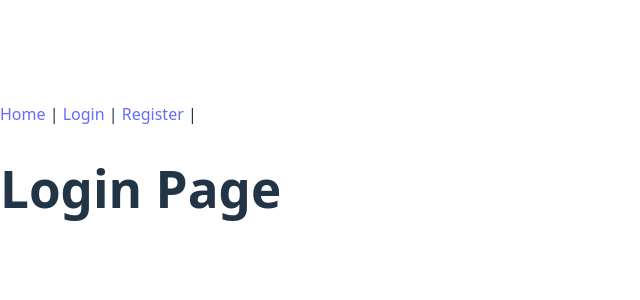
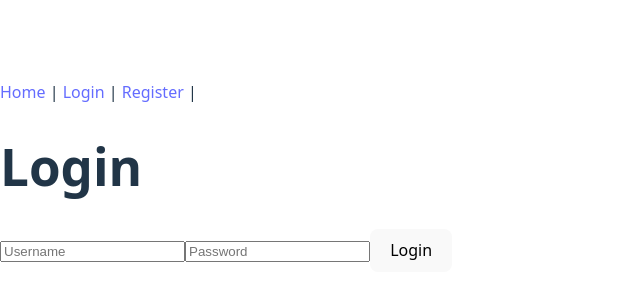
Before and after one commit to petericranston/Creative-Web, a React (Vite) app in the folder Creative Web Project/frontend/: page /login in a window 1280 px wide. Shown: the part 224-524 px from the top of the page, without its empty margins (0-640 px from the left). Built offline with nearby package versions, Linux system fonts and the light colour scheme.

Commit message:
Login and Register pages both working

```diff
--- a/Creative Web Project/frontend/src/pages/home.jsx
+++ b/Creative Web Project/frontend/src/pages/home.jsx
@@ -16,7 +16,7 @@ export default function Home() {
   return (
     <div>
       <h1>Home Page</h1>
-      <p>Welcome, {user}</p>
+      {user ? <p>Welcome, {user}</p> : <p>Your not logged in</p>}
     </div>
   );
 }
--- a/Creative Web Project/frontend/src/pages/login.jsx
+++ b/Creative Web Project/frontend/src/pages/login.jsx
@@ -1,7 +1,59 @@
+import { useState } from "react";
+import { useNavigate } from "react-router-dom";
+
 export default function Login() {
+  const navigate = useNavigate();
+  const [formData, setFormData] = useState({ username: "", password: "" });
+
+  function handleUsername(e) {
+    setFormData((prev) => ({ ...prev, username: e.target.value }));
+  }
+  function handlePassword(e) {
+    setFormData((prev) => ({ ...prev, password: e.target.value }));
+  }
+
+  async function submit(e) {
+    e.preventDefault();
+
+    try {
+      const response = await fetch("/api/login", {
+        method: "POST",
+        headers: { "Content-Type": "application/json" },
+        body: JSON.stringify(formData),
+      });
+      if (!response.ok) {
+        console.log("Login Failed");
+        return;
+      }
+
+      const data = await response.json();
+      setFormData({ username: "", password: "" });
+      navigate("/");
+      console.log("User Logged In");
+    } catch (error) {
+      console.log("Login Failed: ", error);
+    }
+  }
   return (
     <div>
-      <h1>Login Page</h1>
+      <h1>Login</h1>
+      <form onSubmit={submit}>
+        <input
+          type="text"
+          name="username"
+          placeholder="Username"
+          value={formData.username}
+          onChange={handleUsername}
+        />
+        <input
+          type="password"
+          name="password"
+          placeholder="Password"
+          value={formData.password}
+          onChange={handlePassword}
+        />
+        <button type="submit">Login</button>
+      </form>
     </div>
   );
 }
```
Also changed, not shown: 2 other files (tests, documents, lock files or other folders).
